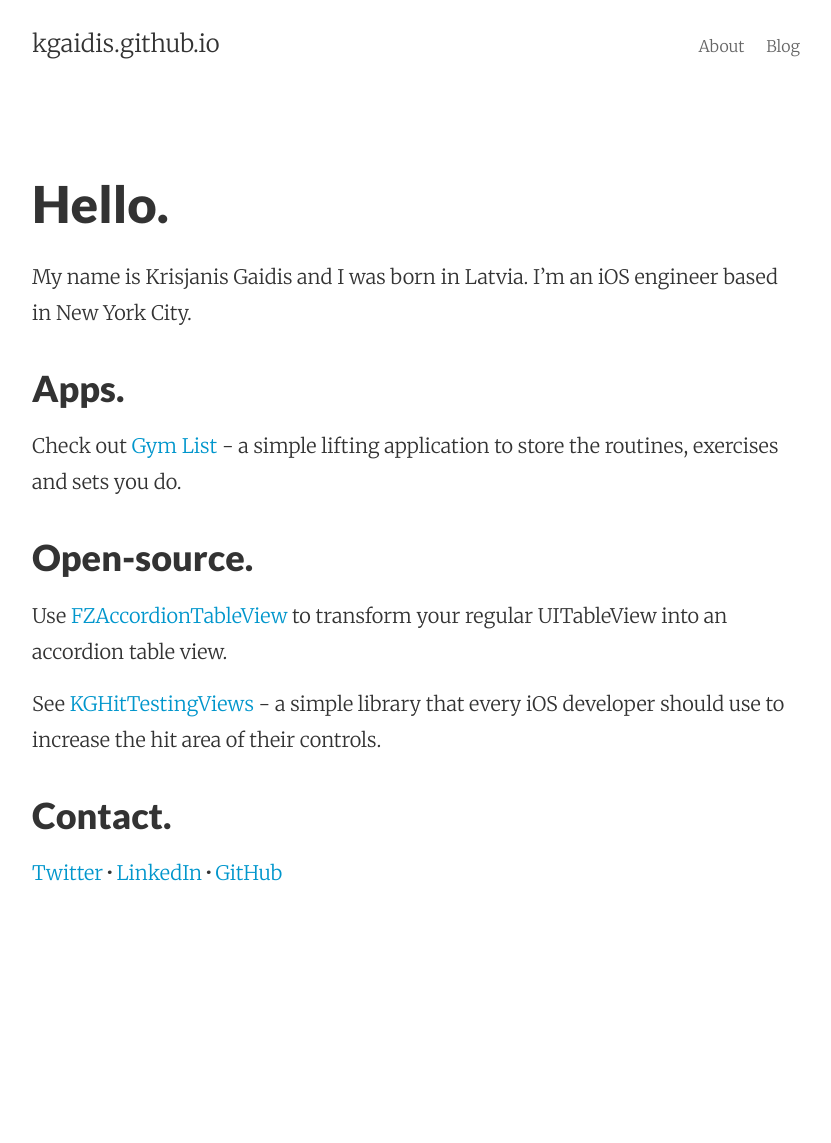
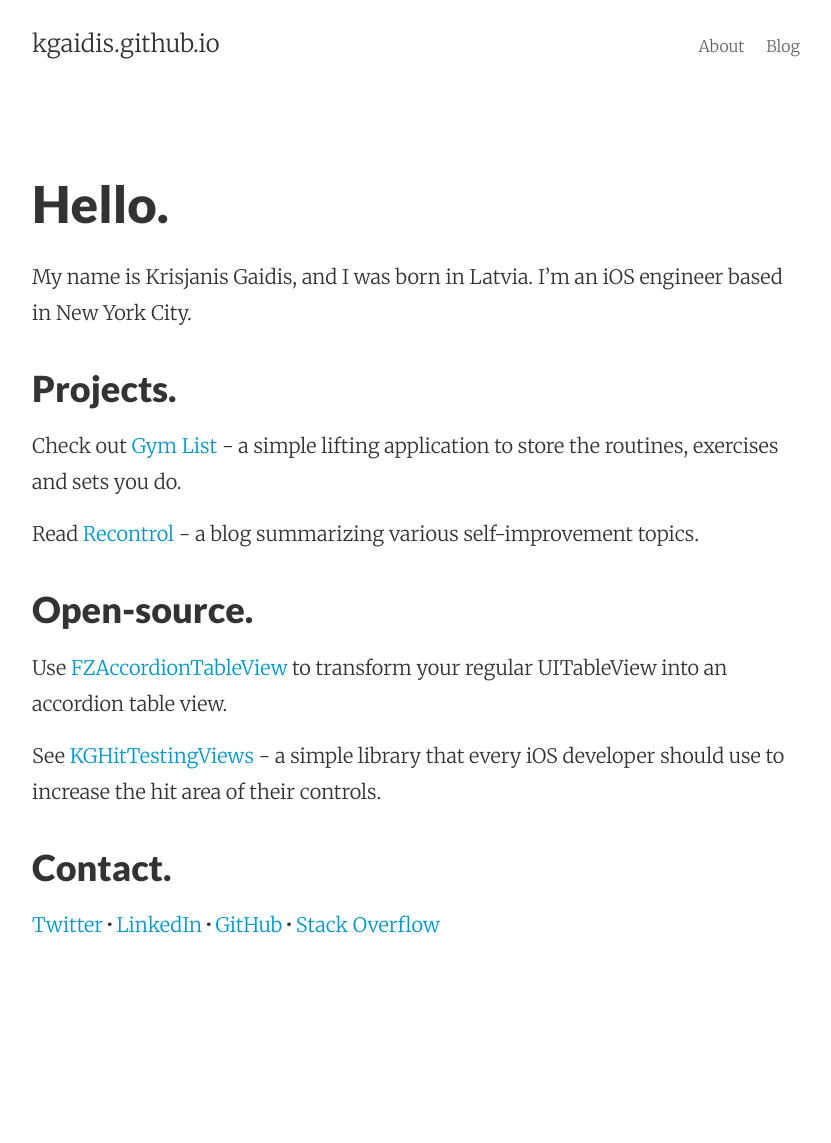
Before and after one commit to kgaidis/kgaidis.github.io, a Jekyll site: the page built from index.md, in a window 1280 px wide. Shown: the whole page, without its empty margins (224-1055 px from the left). Built offline with Jekyll 4.4.1, drawn with Linux system fonts in a browser that asks for light colours; Markdown is read by kramdown in place of the engine named in the settings; before the commit the page ends 1091 px from its top, so only the background shows below that.

Commit message:
added README which describes Jekyll and the theme. Updated index.md to include StackOverflow and Recontrol.

```diff
--- a/index.md
+++ b/index.md
@@ -4,11 +4,13 @@ title: Hello.
 ---
 
 
-My name is Krisjanis Gaidis and I was born in Latvia. I'm an iOS engineer based in New York City.
+My name is Krisjanis Gaidis, and I was born in Latvia. I'm an iOS engineer based in New York City.
 
-### Apps.
+### Projects.
 
 Check out <a href="https://itunes.apple.com/app/id955015185" target="_blank">Gym List</a> - a simple lifting application to store the routines, exercises and sets you do.
+
+Read <a href="https://itunes.apple.com/app/id955015185" target="_blank">Recontrol</a> - a blog summarizing various self-improvement topics.
 
 ### Open-source.
 
@@ -18,4 +20,4 @@ Use <a href="https://github.com/fuzz-productions/FZAccordionTableView" target="_
 See <a href="https://github.com/kgaidis/KGHitTestingViews" target="_blank"> KGHitTestingViews</a> - a simple library that every iOS developer should use to increase the hit area of their controls.
 
 ### Contact.
-<a href="https://twitter.com/kgaidis" target="_blank">Twitter</a>  <b>·</b> <a href="https://www.linkedin.com/pub/krisjanis-gaidis/48/6a8/148" target="_blank"> LinkedIn</a> <b>·</b> <a href="https://github.com/kgaidis" target="_blank"> GitHub</a>
+<a href="https://twitter.com/kgaidis" target="_blank">Twitter</a>  <b>·</b> <a href="https://www.linkedin.com/pub/krisjanis-gaidis/48/6a8/148" target="_blank"> LinkedIn</a> <b>·</b> <a href="https://github.com/kgaidis" target="_blank"> GitHub</a> <b>·</b> <a href="https://stackoverflow.com/users/826435/kgaidis" target="_blank"> Stack Overflow</a>
```
Also changed, not shown: README.md (added).
